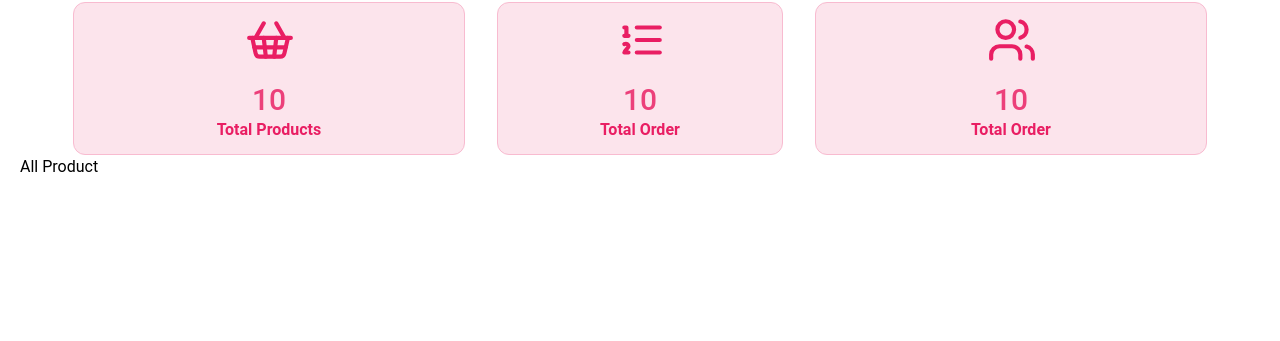
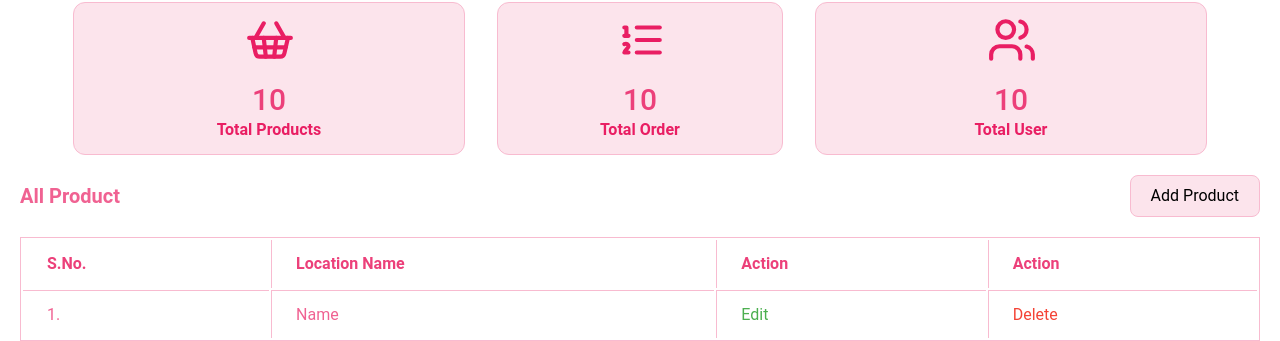
Before and after one commit to gehlotlalit/E-Commerce-Website, a React (Vite) app: page /admin-dashboard in a window 1280 px wide. Shown: the part 530-871 px from the top of the page. Before the commit the page ends 800 px from the top, so only its background shows below. Built offline with nearby package versions, Linux system fonts and the light colour scheme.

Commit message:
ProductDetails

```diff
--- /dev/null
+++ b/src/Components/admin/OrderDetail.jsx
@@ -0,0 +1,42 @@
+const OrderDetail = () => {
+    return (
+        <div>
+               <div>
+            <div className="py-5">
+                {/* text  */}
+                <h1 className=" text-xl text-pink-300 font-bold">All Order</h1>
+            </div>
+
+            {/* table  */}
+            <div className="w-full overflow-x-auto">
+                <table className="w-full text-left border border-collapse sm:border-separate border-pink-100 text-pink-400" >
+                    <tbody>
+                        <tr>
+                            <th scope="col" className="h-12 px-6 text-md border-l first:border-l-0 border-pink-100 text-slate-700 bg-slate-100 font-bold fontPara">S.No.</th>
+                            <th scope="col" className="h-12 px-6 text-md font-bold fontPara border-l first:border-l-0 border-pink-100 text-slate-700 bg-slate-100">Location Name</th>
+                            <th scope="col" className="h-12 px-6 text-md font-bold fontPara border-l first:border-l-0 border-pink-100 text-slate-700 bg-slate-100">Action</th>
+                            <th scope="col" className="h-12 px-6 text-md font-bold fontPara border-l first:border-l-0 border-pink-100 text-slate-700 bg-slate-100">Action</th>
+                        </tr>
+                        <tr className="text-pink-300">
+                            <td className="h-12 px-6 text-md transition duration-300 border-t border-l first:border-l-0 border-pink-100 stroke-slate-500 text-slate-500 ">
+                                1.
+                            </td>
+                            <td className="h-12 px-6 text-md transition duration-300 border-t border-l first:border-l-0 border-pink-100 stroke-slate-500 text-slate-500 first-letter:uppercase ">
+                                {'name'}
+                            </td>
+                            <td className="h-12 px-6 text-md transition duration-300 border-t border-l first:border-l-0 border-pink-100 stroke-slate-500 text-slate-500 text-green-500 cursor-pointer ">
+                                Edit
+                            </td>
+                            <td className="h-12 px-6 text-md transition duration-300 border-t border-l first:border-l-0 border-pink-100 stroke-slate-500 text-slate-500 text-red-500 cursor-pointer ">
+                                Delete
+                            </td>
+                        </tr>
+                    </tbody>
+                </table>
+            </div>
+        </div>
+        </div>
+    );
+}
+
+export default OrderDetail;
--- /dev/null
+++ b/src/Components/admin/ProductDetails.jsx
@@ -0,0 +1,42 @@
+const ProductDetail = () => {
+    return (
+        <div>
+            <div className="py-5 flex justify-between items-center">
+                {/* text  */}
+                <h1 className=" text-xl text-pink-300 font-bold">All Product</h1>
+                {/* Add Product Button  */}
+                <button className="px-5 py-2 bg-pink-50 border border-pink-100 rounded-lg">Add Product</button>
+            </div>
+
+            {/* table  */}
+            <div className="w-full overflow-x-auto">
+                <table className="w-full text-left border border-collapse sm:border-separate border-pink-100 text-pink-400" >
+                    <tbody>
+                        <tr>
+                            <th scope="col" className="h-12 px-6 text-md border-l first:border-l-0 border-pink-100 text-slate-700 bg-slate-100 font-bold fontPara">S.No.</th>
+                            <th scope="col" className="h-12 px-6 text-md font-bold fontPara border-l first:border-l-0 border-pink-100 text-slate-700 bg-slate-100">Location Name</th>
+                            <th scope="col" className="h-12 px-6 text-md font-bold fontPara border-l first:border-l-0 border-pink-100 text-slate-700 bg-slate-100">Action</th>
+                            <th scope="col" className="h-12 px-6 text-md font-bold fontPara border-l first:border-l-0 border-pink-100 text-slate-700 bg-slate-100">Action</th>
+                        </tr>
+                        <tr className="text-pink-300">
+                            <td className="h-12 px-6 text-md transition duration-300 border-t border-l first:border-l-0 border-pink-100 stroke-slate-500 text-slate-500 ">
+                                1.
+                            </td>
+                            <td className="h-12 px-6 text-md transition duration-300 border-t border-l first:border-l-0 border-pink-100 stroke-slate-500 text-slate-500 first-letter:uppercase ">
+                                {'name'}
+                            </td>
+                            <td className="h-12 px-6 text-md transition duration-300 border-t border-l first:border-l-0 border-pink-100 stroke-slate-500 text-slate-500 text-green-500 cursor-pointer ">
+                                Edit
+                            </td>
+                            <td className="h-12 px-6 text-md transition duration-300 border-t border-l first:border-l-0 border-pink-100 stroke-slate-500 text-slate-500 text-red-500 cursor-pointer ">
+                                Delete
+                            </td>
+                        </tr>
+                    </tbody>
+                </table>
+            </div>
+        </div>
+    );
+}
+
+export default ProductDetail;
--- a/src/pages/admin/AdminDashboard.jsx
+++ b/src/pages/admin/AdminDashboard.jsx
@@ -1,4 +1,6 @@
 import { Tab, Tabs, TabList, TabPanel } from 'react-tabs';
+import ProductDetail from '../../Components/admin/ProductDetails';
+import OrderDetail from '../../Components/admin/OrderDetail';
 
 const AdminDashboard = () => {
     return (
@@ -115,17 +117,17 @@
 
                                     </div>
                                     <h2 className="title-font font-medium text-3xl text-pink-400 fonts1" >10</h2>
-                                    <p className=" text-pink-500  font-bold" >Total Order</p>
+                                    <p className=" text-pink-500  font-bold" >Total User</p>
                                 </div>
                             </Tab>
                         </TabList>
 
                         <TabPanel>
-                            All Product
+                            <ProductDetail/>
                         </TabPanel>
 
                         <TabPanel>
-                            All Order
+                            <OrderDetail/>
                         </TabPanel>
 
                         <TabPanel>
```
